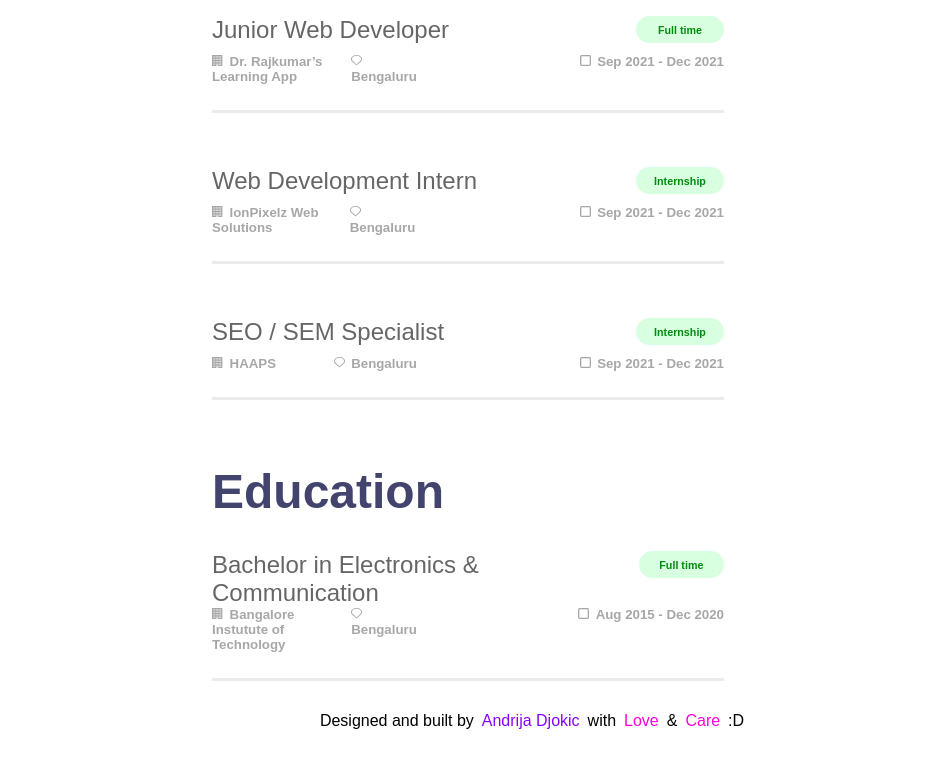
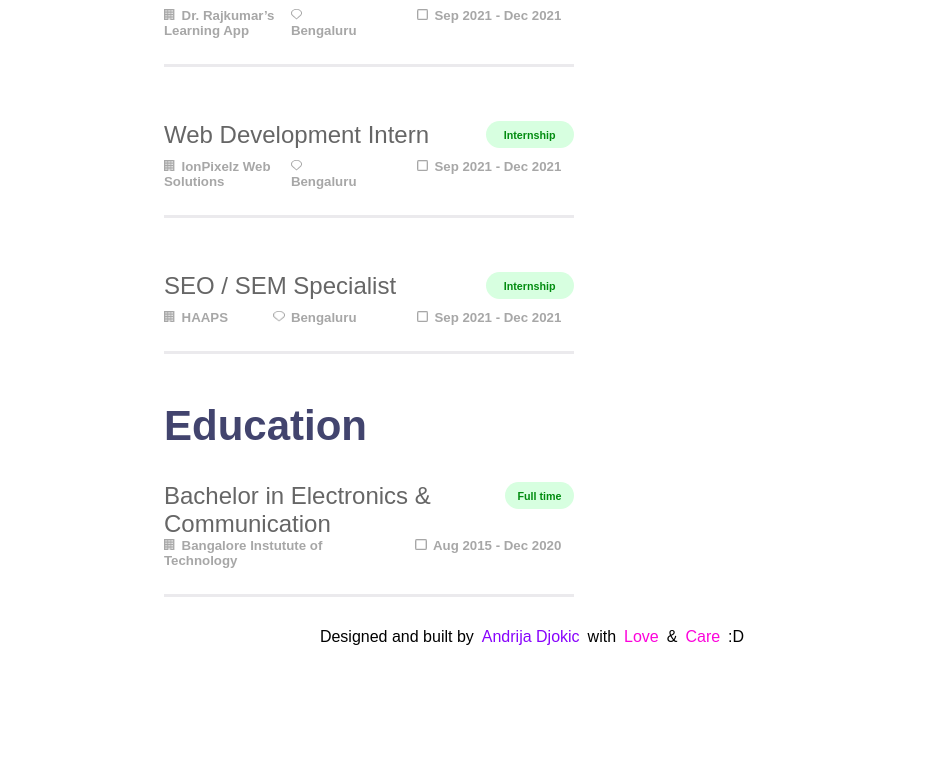
Before and after one commit to andrijadjokic07-png/AndrijaDjokicPortfolio, a plain HTML site: page about.html in a window 1280 px wide. Shown: the part 550-1311 px from the top of the page, without its empty margins (108-1040 px from the left). After the commit the page ends 1227 px from the top, so only its background shows below. Drawn offline with Linux system fonts and the light colour scheme.

Commit message:
about me page done

```diff
--- a/about.html
+++ b/about.html
@@ -95,7 +95,6 @@
                 <div class="experienceinfo">
                     <div class="experienceinfochild1">
                         <h5 class="experienceinfoheader"><img src="assets/Vector.png" alt="" class="icon">Bangalore Instutute of Technology</h5>
-                        <h5 class="experienceinfoheader"><img src="assets/Vector (1).png" alt="" class="icon">Bengaluru</h5>
                     </div>
                     <div class="experienceinfochild2">
                         <h5 class="experienceinfoheader"><img src="assets/Vector (2).png" alt="" class="icon">Aug 2015 - Dec 2020</h5>
--- a/style.css
+++ b/style.css
@@ -156,16 +156,15 @@
     width: 100%;
     height: auto;
     display: flex;
-    justify-content: start;
     flex-direction: column;
 .firstsectionaboutme{
-    margin-left: 20rem;
+    margin-left: 17rem;
     width: 40%;
     height: 33%;
-    margin-top: 4rem;
+    margin-top: 3rem;
 
     .aboutmetitle{
-        font-size: 3rem;
+        font-size: 42px;
         margin-bottom: 2rem;
         color: var(--thirdcolor);
     }
@@ -179,7 +178,7 @@
 }
 
     .experiencesection{
-        width: 100%;
+        width: 80%;
         height: 40%;
         padding-bottom: 1.6rem;
         border-bottom: solid 3px var(--bordercolor);
@@ -215,13 +214,13 @@
     .experienceinfochild1{
         display: flex;
         justify-content: space-between;
-        width: 40%;
+        width: 47%;
         height: 100%;
     }
     .experienceinfochild2{
         display: flex;
         justify-content: end;
-        width: 60%;
+        width: 50%;
         height: 100%;
     }
     .experienceinfoheader{
```
